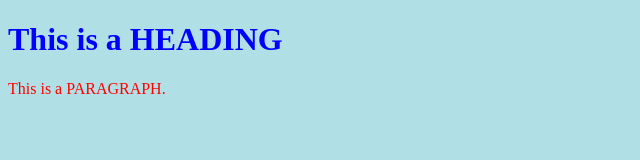
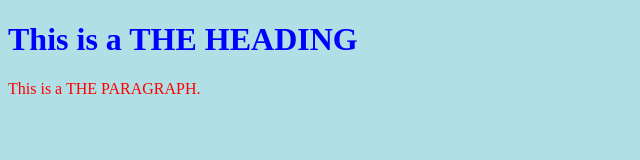
Before and after one commit to SANA0998/my-website, a plain HTML site: page index.html in a window 1280 px wide. Shown: the whole page, without its empty margins (0-640 px from the left). Drawn offline with Linux system fonts and the light colour scheme.

Commit message:
Update index.html

```diff
--- a/index.html
+++ b/index.html
@@ -9,8 +9,8 @@ p    {color: red;}
 </head>
 <body>
 
-<h1>This is a HEADING</h1>
-<p>This is a PARAGRAPH.</p>
+<h1>This is a THE HEADING</h1>
+<p>This is a  THE PARAGRAPH.</p>
 
 </body>
 </html>
```
